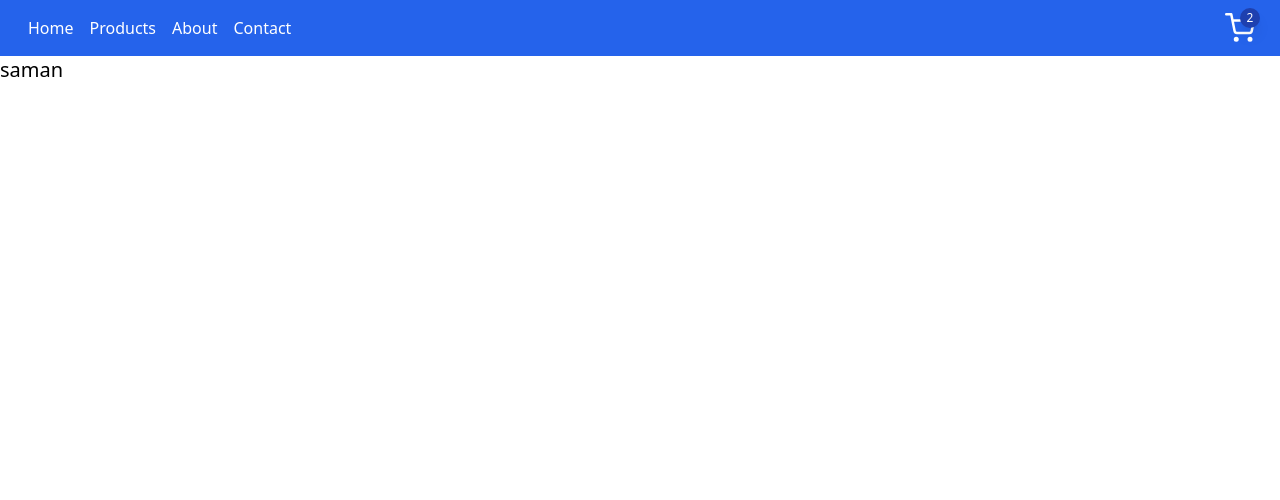
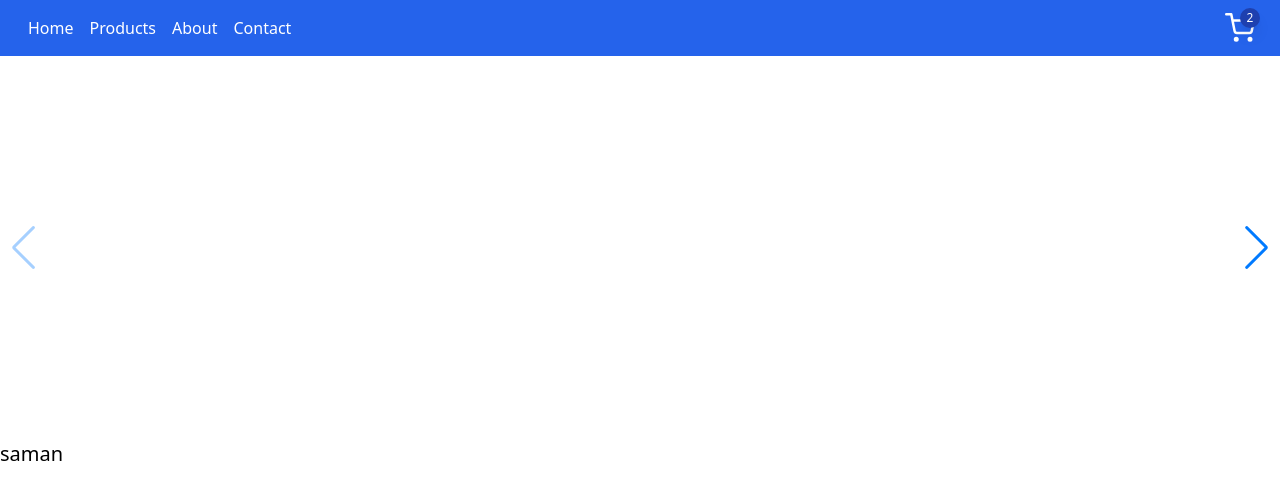
Before and after one commit to SamanKeighobadi/phone-store, a Next.js app: page / in a window 1280 px wide. Shown: the top 500 px of the page. Built offline with nearby package versions, Linux system fonts and the light colour scheme.

Commit message:
feat: create slider component

```diff
--- /dev/null
+++ b/components/hero/Slider.jsx
@@ -0,0 +1,38 @@
+import React from 'react';
+import Image from 'next/image'
+
+// Import Swiper React components
+import { Swiper, SwiperSlide } from "swiper/react";
+
+// Import Swiper styles
+import "swiper/css";
+import "swiper/css/navigation"
+
+
+
+// import Swiper core and required modules
+import SwiperCore, {
+  Navigation
+} from 'swiper';
+
+// install Swiper modules
+SwiperCore.use([Navigation]);
+
+
+const Slider = () => {
+
+    return (
+        <div>
+            <Swiper navigation={true} className='h-96'>
+                <SwiperSlide>
+
+                </SwiperSlide>
+                <SwiperSlide>2</SwiperSlide>
+                <SwiperSlide>3</SwiperSlide>
+                <SwiperSlide>4</SwiperSlide>
+            </Swiper>
+        </div>
+    );
+}
+
+export default Slider;
--- a/pages/index.js
+++ b/pages/index.js
@@ -1,4 +1,5 @@
 import Head from 'next/head'
+import Slider from '../components/hero/Slider'
 
 
 export default function Home() {
@@ -9,6 +10,7 @@ export default function Home() {
         <meta name="description" content="Generated by create next app" />
         <link rel="icon" href="/favicon.ico" />
       </Head>
+      <Slider />
      <h1 className='text-xl'>
        saman
      </h1>
```
